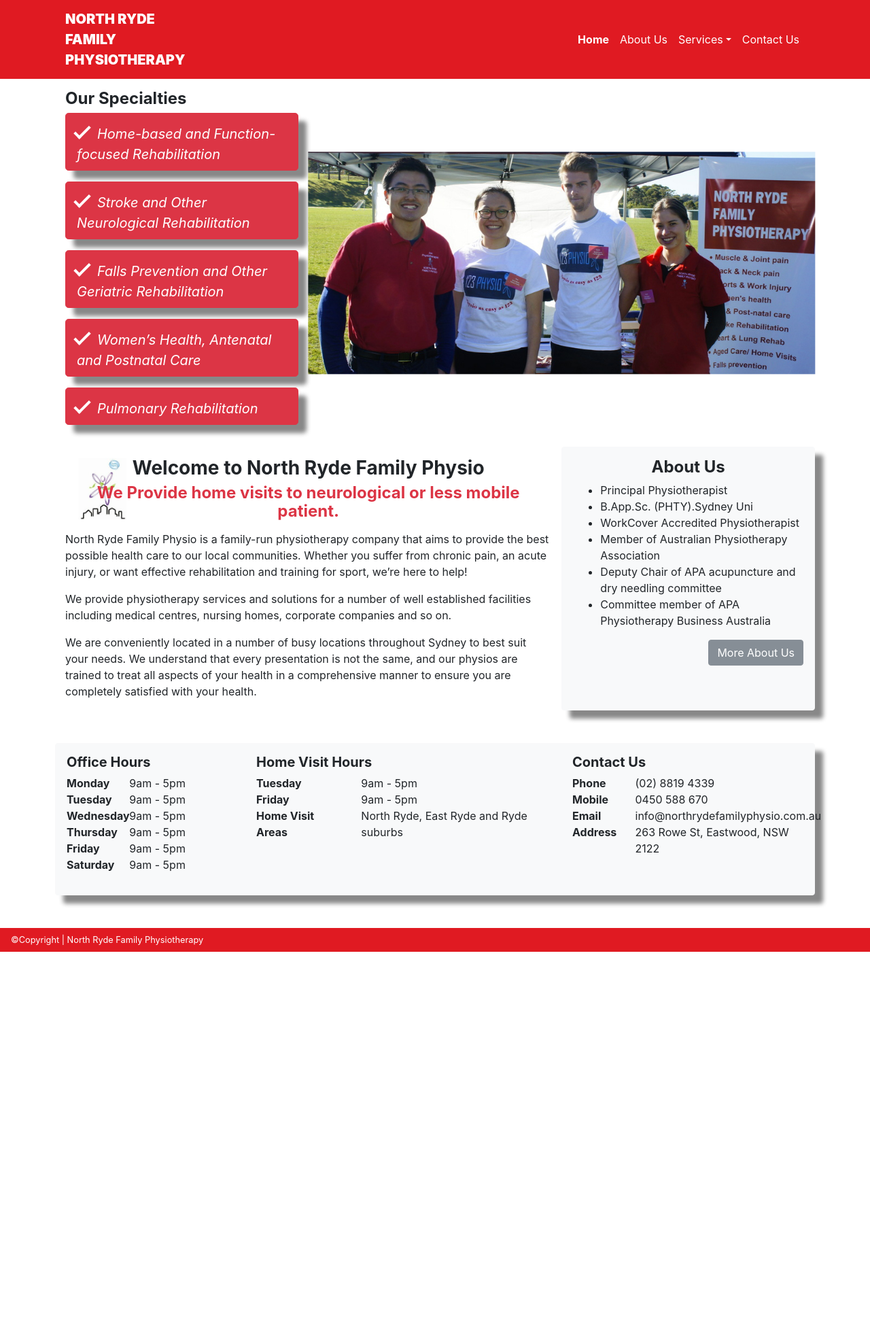
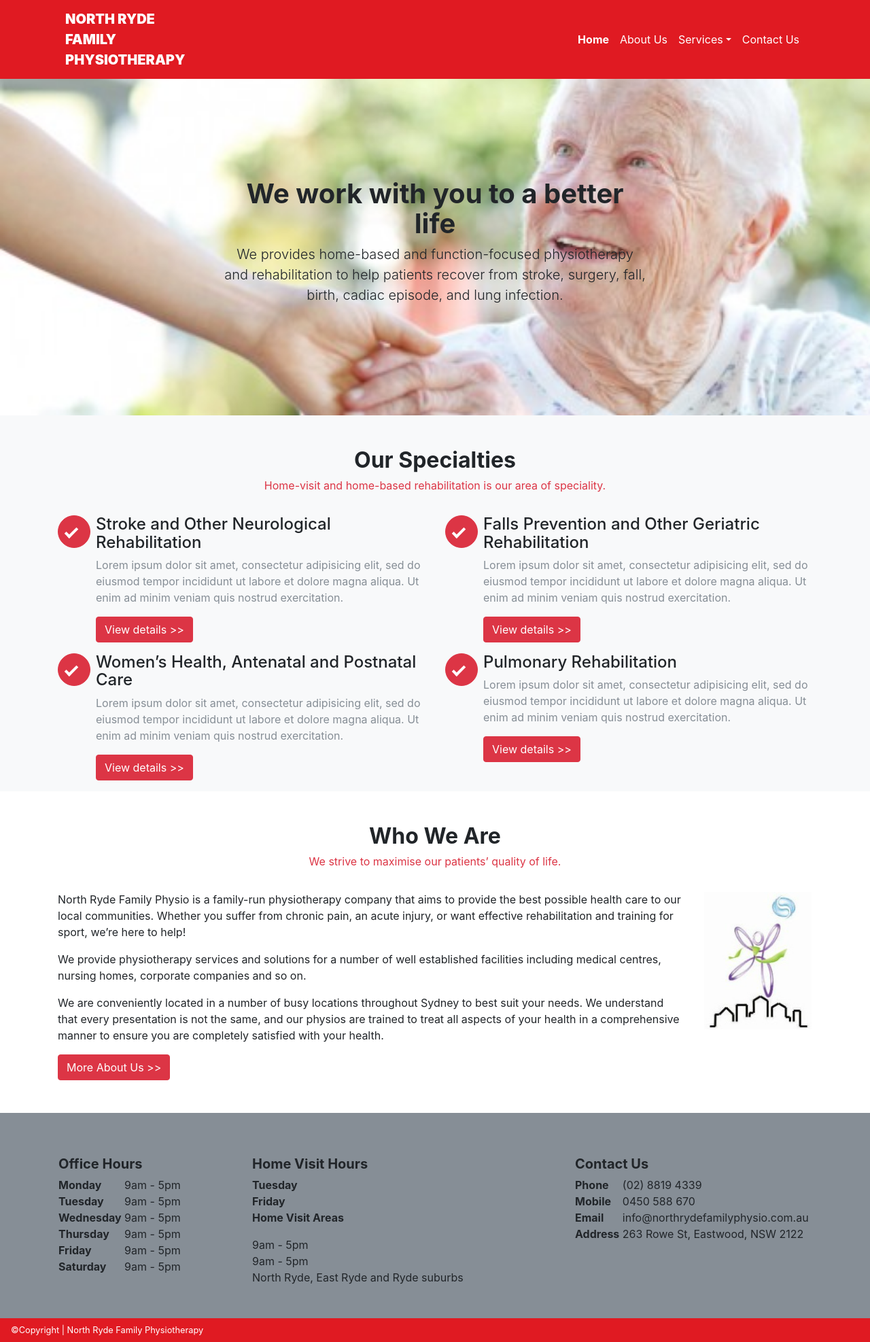
Before and after one commit to SelinaChen07/northrydefamilyphsio, a Jekyll site: the page built from index.md, in a window 1280 px wide. Shown: the whole page at 68% size. Built offline with Jekyll 4.4.1, drawn with Linux system fonts in a browser that asks for light colours; nearby versions of some CDN libraries; before the commit the page ends 1400 px from its top, so only the background shows below that.

Commit message:
Change the home page with cover photo

```diff
--- a/_data/services.yml
+++ b/_data/services.yml
@@ -1,4 +1,3 @@
-- name: "Home-based and Function-focused Rehabilitation"
 - name: "Stroke and Other Neurological Rehabilitation"
 - name: "Falls Prevention and Other Geriatric Rehabilitation"
 - name: "Women’s Health, Antenatal and Postnatal Care"
--- a/_layouts/home.html
+++ b/_layouts/home.html
@@ -1,24 +1,164 @@
 ---
 layout: wrapper
 ---
+<!-- Banner Area -->
+<section class="cover_page" id="home">
+	<!-- Cover photo is communicating to customers -->
+	<div class="cover_title mx-auto h-100 d-flex justify-content-center align-items-center flex-column text-center p-4">
+	<!-- Our vision, a sentence that talk to our valued customer -->
+		<h1 class="font-weight-bold">We work with you to a better life</h1>
+	<!-- How to achieve the vision -->
+		<p class="lead"> We provides home-based and function-focused physiotherapy and rehabilitation to help patients recover from stroke, surgery, fall, birth, cadiac episode, and lung infection.</p>
+	</div>
+</section>
+<!-- End banner Area -->
+
+<!-- Start we-offer Area -->
+<section class="pt-5 bg-light" id="services">
+	<div class="container">
+		<div class="row d-flex justify-content-center">
+			<div class="pb-3 col-lg-10 text-center">
+				<h2 class="mb-2 font-weight-bold">Our Specialties</h2>
+				<p class="text-danger">Home-visit and home-based rehabilitation is our area of speciality.</p>
+			</div>
+		</div>
+		<div class="row">
+			{% for service in site.data.services %}
+				<!--
+				<div class="col-lg-6">
+				<div class="font-italic btn btn-danger btn-lg btn-block shadow overflow_wrap mb-3 text-left w_85 mx-auto"><span class="tick"></span>{{service.name}}</div>
+				</div>
+				-->
+
+				<div class="col-lg-6 d-flex flex-row pb-3">
+					<div class="btn btn-danger rounded-circle tick_container mr-2">
+						<span class="tick"></span>
+					</div>
+					<div class="">
+						<h4 class="">{{service.name}}</h4>
+						<p class="text-muted">
+							Lorem ipsum dolor sit amet, consectetur adipisicing elit, sed do eiusmod tempor incididunt ut labore et dolore magna aliqua. Ut enim ad minim veniam quis nostrud exercitation.
+						</p>
+						<div class="btn btn-danger">View details >></div>
+					</div>
+				</div>
+
+			{% endfor %}
+		</div>
+	</div>
+</section>
+<!-- End we-offer Area -->
+
+<!-- Start about-us Area -->
+<section class="py-5 " id="about_us">
+	<div class="container">
+		<div class="row d-flex justify-content-center">
+			<div class="pb-3 col-lg-10 text-center">
+				<h2 class="mb-2 font-weight-bold">Who We Are</h2>
+				<p class="text-danger">We strive to maximise our patients’ quality of life.</p>
+			</div>
+		</div>
+		<div class="row">
+			<div class="col-lg-10 col-12">
+				<p>North Ryde Family Physio is a family-run physiotherapy company that aims to provide the best possible health care to our local communities. Whether you suffer from chronic pain, an acute injury, or want effective rehabilitation and training for sport, we’re here to help!</p>
+				<p>We provide physiotherapy services and solutions for a number of well established facilities including medical centres, nursing homes, corporate companies and so on.</p>
+				<p>We are conveniently located in a number of busy locations throughout Sydney to best suit your needs. We understand that every presentation is not the same, and our physios are trained to treat all aspects of your health in a comprehensive manner to ensure you are completely satisfied with your health.</p>
+			</div>
+			<div class="col-lg-2 d-none d-lg-inline-block">
+				<img src="{{"/assets/images/logo2.png"|relative_url}}" class="w-100 ">
+			</div>
+		</div>
+		<div><button class="btn btn-danger"><a href="{{"/about/" | relative_url }}" class="text-white">More About Us >></a></button></div>
+	</div>
+</section>
+<!-- End about-us Area -->
+
+<!-- Start contact-us Area -->
+<section class="pt-5 pb-3 bg-secondary" id="contact_us">
+	<div class="container">
+		<div class="row">
+			<div class="col-xl-3 p-3">
+				<h5 class="font-weight-bold">Office Hours</h5>
+				<div class="">
+					<ul class="d-inline-block list-unstyled font-weight-bold">
+						<li>Monday</li>
+						<li>Tuesday</li>
+						<li>Wednesday</li>
+						<li>Thursday</li>
+						<li>Friday</li>
+						<li>Saturday</li>
+					</ul>
+					<ul class="d-inline-block list-unstyled">
+						<li>9am - 5pm</li>
+						<li>9am - 5pm</li>
+						<li>9am - 5pm</li>
+						<li>9am - 5pm</li>
+						<li>9am - 5pm</li>
+						<li>9am - 5pm</li>
+					</ul>
+				</div>
+			</div>
+
+			<div class="col-xl-5 p-3">
+				<h5 class="font-weight-bold">Home Visit Hours</h5>
+				<div class="">
+					<ul class="d-inline-block list-unstyled font-weight-bold">
+						<li>Tuesday</li>
+						<li>Friday</li>
+						<li>Home Visit Areas</li>
+					</ul>
+					<ul class="d-inline-block list-unstyled">
+						<li>9am - 5pm</li>
+						<li>9am - 5pm</li>
+						<li>North Ryde, East Ryde and Ryde suburbs</li>
+					</ul>
+				</div>
+			</div>
+
+			<div class="col-xl-4 p-3">
+				<h5 class="font-weight-bold">Contact Us</h5>
+				<div class="">
+					<ul class="d-inline-block list-unstyled font-weight-bold">
+						<li>Phone</li>
+						<li>Mobile</li>
+						<li>Email</li>
+						<li>Address</li>
+					</ul>
+					<ul class="d-inline-block list-unstyled">
+						<li>(02) 8819 4339</li>
+						<li>0450 588 670</li>
+						<li>info@northrydefamilyphysio.com.au</li>
+						<li>263 Rowe St, Eastwood, NSW 2122</li>
+					</ul>
+				</div>
+			</div>
+		</div>
+	</div>
+</section>
+<!-- End contact-us Area -->
+
+
+<!--
 <div class="w_85 mx-auto mb-5">
+
 	<section class="my-3 row">
 		<div class="col-xl-4">
 			<h4 class="font-weight-bold">Our Specialties</h4>
 			{% for service in site.data.services %}
 				<div class="font-italic btn btn-danger btn-lg btn-block shadow overflow_wrap mb-3 text-left"><span class="tick"></span>{{service.name}}</div>
 			{% endfor %}
-			<!--
+
 			<div class="font-italic btn btn-danger btn-lg btn-block shadow overflow_wrap mb-3 text-left"><span class="tick"></span>Stroke, Parkinsons and other Neurological Rehabilitation</div>
 			<div class="font-italic btn btn-danger btn-lg btn-block shadow overflow_wrap mb-3 text-left"><span class="tick"></span>Women's Health and Postnatal Care</div>
 			<div class="font-italic btn btn-danger btn-lg  btn-block shadow overflow_wrap mb-3 text-left"><span class="tick"></span>Paediatric Physiotherapy</div>
 			<div class="font-italic btn btn-danger btn-lg btn-block shadow overflow_wrap mb-3 text-left"><span class="tick"></span>Cardiopulmonary Rehabilitation</div>
-			-->
+
 		</div>
 		<div class="text-center col-xl-8 position-relative">
 			<img src={{"/assets/images/main.jpg" | relative_url}} class="img-fluid img_middle" id="img_main">
 		</div>
 	</section>
+
 
 	<div class="row">
 		<div class="col-lg-8" >
@@ -105,3 +245,4 @@ layout: wrapper
 
 	</div>
 </div>
+-->
--- a/_layouts/wrapper.html
+++ b/_layouts/wrapper.html
@@ -7,6 +7,8 @@
       {% endif %}
     	 {{ site.title }}
     </title>
+
+    <meta name="viewport" content="width=device-width, initial-scale=1">
 
     <!-- Add icon -->
     <link rel="shortcut icon" href="{{"/assets/images/logo.jpg" | relative_url }}" type="image/jpg">
--- a/css/application.css
+++ b/css/application.css
@@ -1,5 +1,27 @@
 ---
 ---
+
+body, html {
+    height: 100%;
+    margin: 0;
+}
+
+.cover_page {
+    /* The image used */
+    background-image: url("{{"/assets/images/cover.jpeg"|relative_url}}");
+
+    /* Full height */
+    height: 55%;
+
+    /* Center and scale the image nicely */
+    background-position: center;
+    background-repeat: no-repeat;
+    background-size: cover;
+}
+
+.cover_title{
+  max-width: 42em;
+}
 
 .w_85{
 	width: 85%;
@@ -42,6 +64,12 @@
     margin: 5px .8em 0px 2px;
 }
 
+.tick_container{
+  height: 3em;
+  width: 3em;
+
+}
+
  .shadow{
  	box-shadow: 12px 12px 6px #888888;
  }
@@ -63,7 +91,7 @@
  	background-repeat: no-repeat;
  	background-image: url("{{"/assets/images/logo2.png"|relative_url}}");
  	background-size: auto 100%;
- 	background-position: 3% 0;
+ 	background-position: 3% 0%;
  }
 
  .required::after{
```
Also changed, not shown: assets/images/cover.jpeg (added), assets/images/cover/Occupational-Therapy-Spare-1024x683.jpg (added), assets/images/cover/arm-and-wrist-exercises-for-stroke.jpg (added), assets/images/cover/happy+older+couple.jpg (added), assets/images/cover/images.jpeg (added), assets/images/cover/rehab.jpeg (added), assets/images/cover/short_term_rehabilitation.jpg (added), assets/images/cover/stock-photo-a-teenage-girl-with-grandmother-at-home-holding-hands-247478209.jpg (added), assets/images/cover/stock-photo-caucasian-women-smiling-in-park-140593423.jpg (added), assets/images/cover/stock-photo-older-hispanic-woman-lifting-weights-in-living-room-104362147.jpg (added), assets/images/cover/stroke-aids-help.jpg (added), 1 other file.
